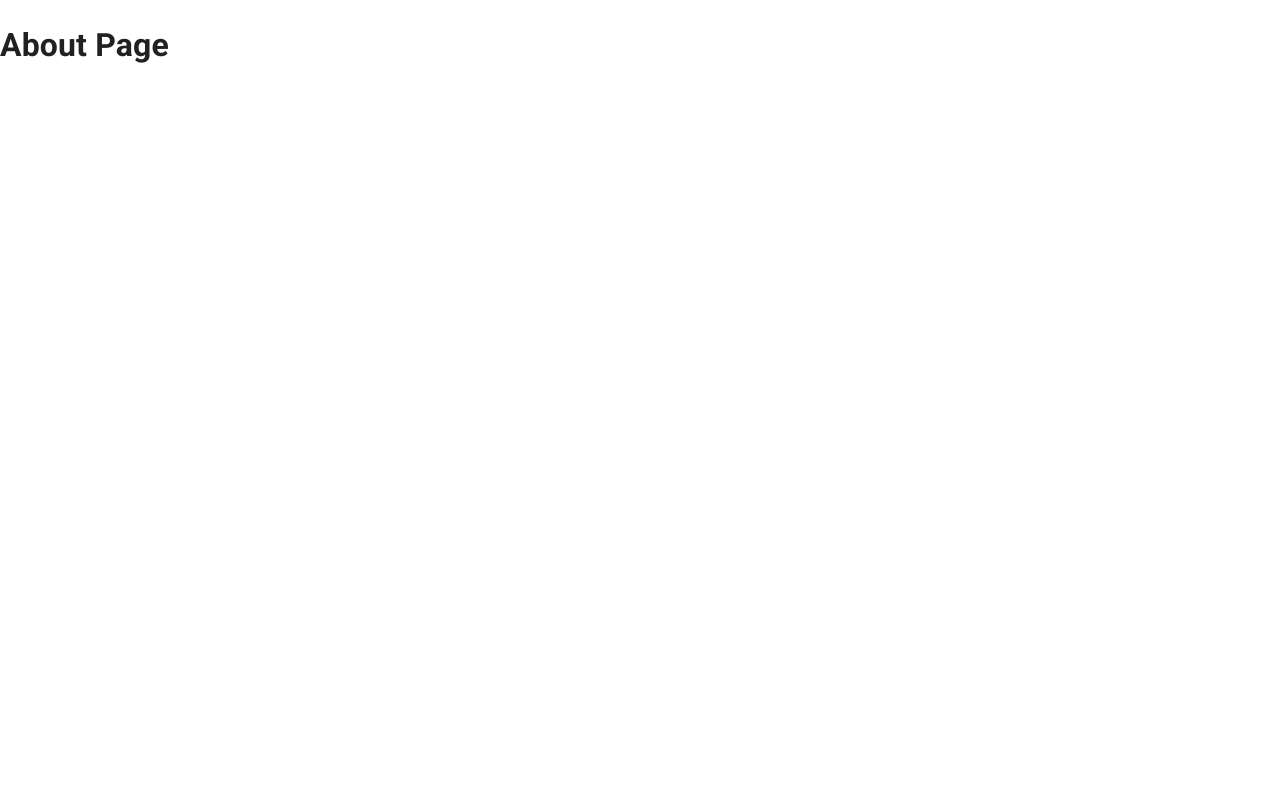
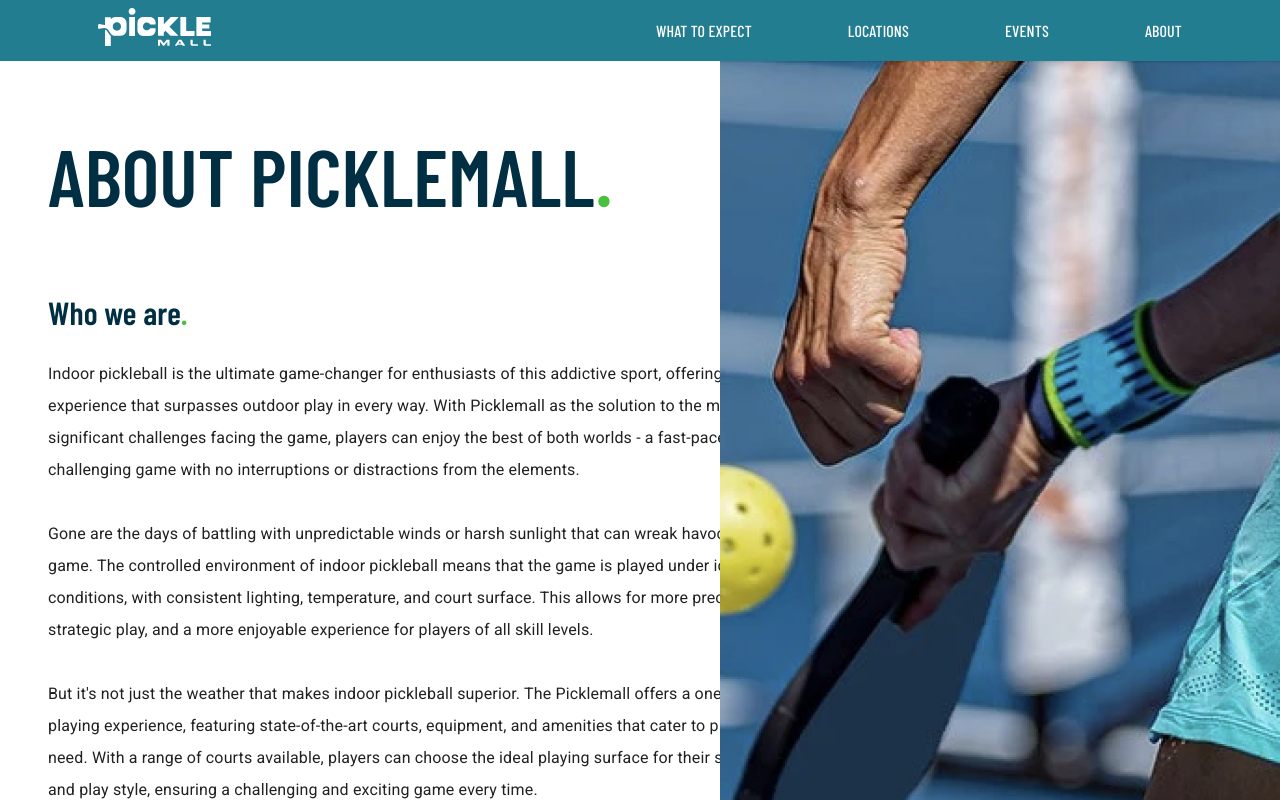
Before and after one commit to petermking18/PickleMall, a React (Create React App) app: page /about in a window 1280 px wide. Shown: the top 800 px of the page. Built offline with nearby package versions, Linux system fonts and the light colour scheme.

Commit message:
About page worked on, other empty pages made

```diff
--- a/src/App.js
+++ b/src/App.js
@@ -8,6 +8,9 @@ import { BrowserRouter, Routes, Route, Redirect } from "react-router-dom";
 import Landing from "./Pages/Landing/Landing";
 
 import Home from "./Pages/Home/Home";
+import WhatToExpect from "./Pages/WhatToExpect/WhatToExpect";
+import Locations from "./Pages/Locations/Locations";
+import Events from "./Pages/Events/Events";
 import About from "./Pages/About/About";
 
 import "./custom-bootstrap.scss";
@@ -21,6 +24,9 @@ const App = () => (
         <Route path={"/"} element={<Landing />} />
         <Route path={"/home"} element={<Home />} />
         <Route path={"*"} element={<Home />} />
+        <Route path={"/whattoexpect"} element={<WhatToExpect />} />
+        <Route path={"/locations"} element={<Locations />} />
+        <Route path={"/events"} element={<Events />} />
         <Route path={"/about"} element={<About />} />
       </Routes>
     </BrowserRouter>
--- a/src/Components/Footer/Footer.jsx
+++ b/src/Components/Footer/Footer.jsx
@@ -1,43 +1,56 @@
-import React from 'react'
-import Grid from '@mui/material/Unstable_Grid2'
+import React from "react";
+import Grid from "@mui/material/Unstable_Grid2";
 
-import logo from '../../Assets/logo.svg'
-import './Footer.scss'
+import logo from "../../Assets/logo.svg";
+import "./Footer.scss";
 
 export default function Footer() {
-    return <footer className={'bg-deep-blue text-light'}>
-        <div className={'container'}>
-            <Grid container spacing={3} className={'mt-2 mb-1 text-nowrap'}>
-                <Grid xs={12} className={'d-flex justify-content-center justify-content-sm-start'}>
-                    <a href={'/'} className={'logo d-inline-block py-2'}>
-                        <img className={''} src={logo} alt={'Pickle Mall'}/>
+  return (
+    <footer className={"bg-deep-blue text-light"}>
+      <div className={"container"}>
+        <Grid container spacing={3} className={"mt-2 mb-1 text-nowrap"}>
+          <Grid
+            xs={12}
+            className={"d-flex justify-content-center justify-content-sm-start"}
+          >
+            <a href={"/"} className={"logo d-inline-block py-2"}>
+              <img className={""} src={logo} alt={"Pickle Mall"} />
             </a>
           </Grid>
-                <Grid xs={12} sm={3} className={'text-center text-sm-start'}>
-                    <small>
-                        © Copyright Pickle Mall 2023.
-                    </small>
+          {/* <Grid xs={6} sm={8}>
+            <p>
+              Picklemall Coming soon to a city near you! Please leave your
+              information for discounted rates and to stay tuned in with any
+              news.
+            </p>
+          </Grid> */}
+          <Grid xs={12} sm={3} className={"text-center text-sm-start"}>
+            <small>© Copyright Pickle Mall 2023.</small>
           </Grid>
-                <Grid xs={12} md={9} className={'d-flex flex-column flex-sm-row'}>
-                    <a href={'/'} className={'small link-normal text-center text-sm-start'}>
-                        <small>
-                            Privacy Policy
-                        </small>
+          <Grid xs={12} md={9} className={"d-flex flex-column flex-sm-row"}>
+            <a
+              href={"/"}
+              className={"small link-normal text-center text-sm-start"}
+            >
+              <small>Privacy Policy</small>
             </a>
-                    <span className={'d-none d-sm-inline'}>&emsp;|&emsp;</span>
-                    <a href={'/'} className={'small link-normal text-center text-sm-start'}>
-                        <small>
-                            Terms of Service
-                        </small>
+            <span className={"d-none d-sm-inline"}>&emsp;|&emsp;</span>
+            <a
+              href={"/"}
+              className={"small link-normal text-center text-sm-start"}
+            >
+              <small>Terms of Service</small>
             </a>
-                    <span className={'d-none d-sm-inline'}>&emsp;|&emsp;</span>
-                    <a href={'/'} className={'small link-normal text-center text-sm-start'}>
-                        <small>
-                            Do Not Sell My Information
-                        </small>
+            <span className={"d-none d-sm-inline"}>&emsp;|&emsp;</span>
+            <a
+              href={"/"}
+              className={"small link-normal text-center text-sm-start"}
+            >
+              <small>Do Not Sell My Information</small>
             </a>
           </Grid>
         </Grid>
       </div>
     </footer>
+  );
 }
--- a/src/Pages/About/About.jsx
+++ b/src/Pages/About/About.jsx
@@ -1,9 +1,85 @@
 import React from "react";
+
+import Nav2 from "../../Components/Nav2/Nav2";
+import Footer from "../../Components/Footer/Footer";
+
+import racketPhoto from "./racket.jpg";
+
+import Grid from "@mui/material/Unstable_Grid2";
+
+import "./About.scss";
 
 export default function About() {
   return (
-    <div>
-      <h1>About Page</h1>
+    <div className="about">
+      <Nav2 />
+      <div>
+        <div className="px-5">
+          <Grid container spacing={10}>
+            <Grid xs={12} md={8}>
+              <h1 className="about-header font-barlow-condensed text-deep-blue">
+                ABOUT PICKLEMALL<span className="text-pickle-green">.</span>
+              </h1>
+              <div>
+                <h1 className="font-barlow-condensed text-deep-blue">
+                  Who we are<span className="text-pickle-green">.</span>
+                </h1>
+                <p className="about-text">
+                  Indoor pickleball is the ultimate game-changer for enthusiasts
+                  of this addictive sport, offering a thrilling experience that
+                  surpasses outdoor play in every way. With Picklemall as the
+                  solution to the most significant challenges facing the game,
+                  players can enjoy the best of both worlds - a fast-paced,
+                  challenging game with no interruptions or distractions from
+                  the elements.
+                  <br />
+                  <br />
+                  Gone are the days of battling with unpredictable winds or
+                  harsh sunlight that can wreak havoc on your game. The
+                  controlled environment of indoor pickleball means that the
+                  game is played under ideal conditions, with consistent
+                  lighting, temperature, and court surface. This allows for more
+                  precise shots, strategic play, and a more enjoyable experience
+                  for players of all skill levels.
+                  <br />
+                  <br />
+                  But it's not just the weather that makes indoor pickleball
+                  superior. The Picklemall offers a one-of-a-kind playing
+                  experience, featuring state-of-the-art courts, equipment, and
+                  amenities that cater to players' every need. With a range of
+                  courts available, players can choose the ideal playing surface
+                  for their skill level and play style, ensuring a challenging
+                  and exciting game every time.
+                  <br />
+                  <br />
+                  In addition, Picklemall is committed to providing an inclusive
+                  and welcoming environment for players of all ages and
+                  backgrounds, fostering a sense of community and camaraderie
+                  among players. Whether you're a seasoned pro or a newcomer to
+                  the sport, you'll find everything you need to thrive at
+                  Picklemall, from top-notch coaching to a range of social
+                  events and tournaments.
+                  <br />
+                  <br />
+                  So why settle for outdoor pickleball when you can experience
+                  the ultimate indoor game at Picklemall? With superior
+                  facilities, ideal playing conditions, and a vibrant community
+                  of players, there's never been a better time to join the
+                  Picklemall revolution and take your game to the next level.
+                </p>
+              </div>
+            </Grid>
+            <Grid xs={12} md={4}>
+              <img
+                src={racketPhoto}
+                alt="racket-photo"
+                className="racket-photo"
+              />
+            </Grid>
+          </Grid>
+        </div>
+      </div>
+      <Footer />
     </div>
   );
 }
--- /dev/null
+++ b/src/Pages/About/About.scss
@@ -0,0 +1,17 @@
+@import "../../Global.scss";
+
+.about-header {
+  font-weight: 600;
+  font-size: 80px;
+}
+
+.about-text {
+  line-height: 2;
+}
+
+.racket-photo {
+  position: absolute;
+  width: 560px;
+  height: 1074px;
+  right: 0;
+}
--- /dev/null
+++ b/src/Pages/Events/Events.jsx
@@ -0,0 +1,9 @@
+import React from "react";
+
+export default function Events() {
+  return (
+    <div>
+      <h1>Events Page</h1>
+    </div>
+  );
+}
--- /dev/null
+++ b/src/Pages/Locations/Locations.jsx
@@ -0,0 +1,9 @@
+import React from "react";
+
+export default function Locations() {
+  return (
+    <div>
+      <h1>Locations Page</h1>
+    </div>
+  );
+}
--- /dev/null
+++ b/src/Pages/WhatToExpect/WhatToExpect.jsx
@@ -0,0 +1,25 @@
+import React from "react";
+
+import Nav2 from "../../Components/Nav2/Nav2";
+import Footer from "../../Components/Footer/Footer";
+
+export default function WhatToExpect() {
+  return (
+    <div className="what-to-expect">
+      <Nav2 />
+      <div className="section-1">
+        <h1 className="about-header font-barlow-condensed text-deep-blue">
+          WHAT TO EXPECT<span className="text-pickle-green">.</span>
+        </h1>
+        <p>
+          Welcome to Picklemall, the one-stop destination for all your
+          pickleball needs. Whether you're a seasoned player or a beginner,
+          we've got you covered with our state-of-the-art facilities, equipment,
+          and expert coaching.
+        </p>
+      </div>
+      <div className="section-2"></div>
+      <Footer />
+    </div>
+  );
+}
```
Also changed, not shown: src/Pages/About/racket.jpg (added). Lines whose indentation alone changed are shown as unchanged.
